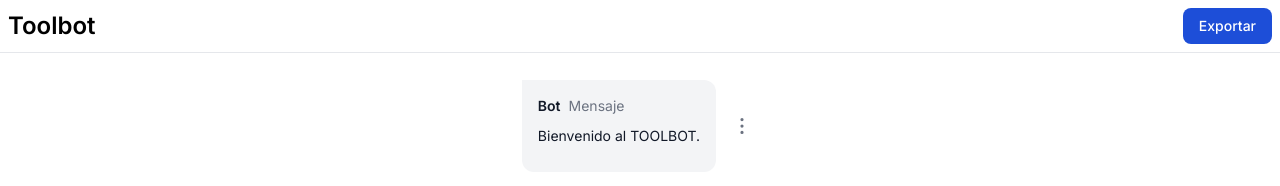
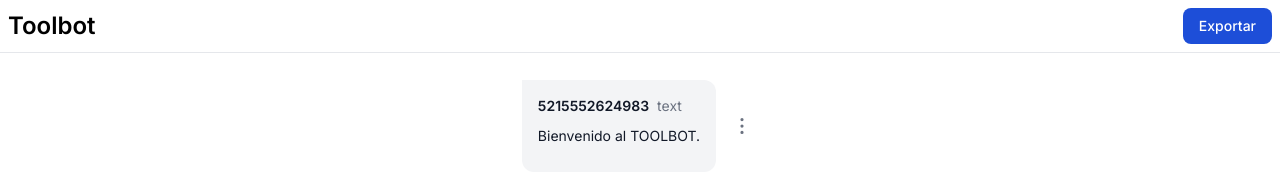
Before and after one commit to bmenchaca-conceptomovil/toolbot, a Next.js app: page / in a window 1280 px wide. Shown: the top 186 px of the page. Built offline with nearby package versions, Linux system fonts and the light colour scheme.

Commit message:
refactor: @rarellano new data structure for messages

```diff
--- a/app/page.js
+++ b/app/page.js
@@ -5,19 +5,41 @@ import { ChatBubbleBottomCenterTextIcon, DevicePhoneMobileIcon, CloudIcon, Walle
 export default function Home() {
 
   const [isDropdownVisible, setIsDropdownVisible] = useState(false);
-  const [messages, setMessages] = useState([
+  const [messages, setMessages] = useState({
+    messages: [
       {
         id: 1,
+        type: "message",
+        data: {
+          from: "5215552624983",
+          to: "527295465229",
+          type: "text",
           text: "Bienvenido al TOOLBOT.",
+          preview_url: false
+        },
+        prev: "0",
+        next: "2"
       }
-  ]);
+    ]
+  });
 
   const addMessage = () => {
     const newMessage = {
-      id: messages.length + 1,
+      id: messages.messages.length + 1,
+      type: "message",
+      data: {
+        from: "5215552624983",
+        to: "527295465229",
+        type: "text",
         text: "Nuevo mensaje",
+        preview_url: false
+      },
+      prev: messages.messages[messages.messages.length - 1].id.toString(),
+      next: (messages.messages.length + 2).toString()
     };
-    setMessages([...messages, newMessage]);
+    setMessages({
+      messages: [...messages.messages, newMessage]
+    });
   };
 
   const [selectedMessageId, setSelectedMessageId] = useState(null);
@@ -31,9 +53,13 @@ export default function Home() {
   const toggleDropdown = (messageId) => {
     setIsDropdownVisible(!isDropdownVisible);
     setSelectedMessageId(messageId);
-    setEditedMessage(editedMessages[messageId] || messages.find((message) => message.id === messageId).text);
+
+    const messageToEdit = messages.messages.find((message) => message.id === messageId);
+
+    setEditedMessage(editedMessages[messageId] || (messageToEdit && messageToEdit.data.text) || "");
     setIsEditing(false);
   };
+
 
   const deleteMessage = () => {
     if (selectedMessageId !== null) {
@@ -52,6 +78,8 @@ export default function Home() {
   const startEditing = (messageId) => {
     setIsEditing(true);
     setSelectedMessageId(messageId);
+    const messageToEdit = messages.messages.find((message) => message.id === messageId);
+    setEditedMessage(editedMessages[messageId] || messageToEdit.data.text);
   };
 
   const stopEditing = () => {
@@ -61,17 +89,27 @@ export default function Home() {
 
   const editMessage = () => {
     if (selectedMessageId !== null) {
-      setMessages((prevMessages) =>
-        prevMessages.map((message) =>
+      const editedText = editedMessages[selectedMessageId];
+
+      // Verificar si el texto editado no está vacío
+      if (editedText !== undefined && editedText.trim() !== "") {
+        setMessages((prevMessages) => ({
+          ...prevMessages,
+          messages: prevMessages.messages.map((message) =>
             message.id === selectedMessageId
-            ? { ...message, text: editedMessages[message.id] || message.text }
+              ? { ...message, data: { ...message.data, text: editedText } }
               : message
-        )
-      );
+          ),
+        }));
+      }
+
       setIsDropdownVisible(false);
     }
+
     stopEditing();
   };
+
+
 
 
   return (
@@ -90,17 +128,17 @@ export default function Home() {
       </nav>
 
       <div className="mt-4">
-        {messages.map((message) => (
+        {messages.messages.map((message) => (
           <div key={message.id} className="flex items-start gap-2.5 mt-2">
             <div className="flex flex-col max-w-[320px] leading-1.5 p-4 border-gray-200 bg-gray-100 rounded-e-xl rounded-es-xl dark:bg-gray-700">
               <div className="flex items-center space-x-2 rtl:space-x-reverse">
-                <span className="text-sm font-semibold text-gray-900 dark:text-white">Bot</span>
-                <span className="text-sm font-normal text-gray-500 dark:text-gray-400">Mensaje</span>
+                <span className="text-sm font-semibold text-gray-900 dark:text-white">{message.data.from}</span>
+                <span className="text-sm font-normal text-gray-500 dark:text-gray-400">{message.data.type}</span>
               </div>
               <p className="text-sm font-normal py-2.5 text-gray-900 dark:text-white">
                 {isEditing && selectedMessageId === message.id ? (
                   <textarea
-                    value={editedMessages[message.id] !== undefined ? editedMessages[message.id] : message.text}
+                    value={editedMessages[message.id] !== undefined ? editedMessages[message.id] : message.data.text}
                     onChange={(e) =>
                       setEditedMessages((prevEditedMessages) => ({
                         ...prevEditedMessages,
@@ -110,12 +148,13 @@ export default function Home() {
                     className="w-full border rounded p-2"
                   />
                 ) : (
-                  message.text
+                  message.data.text
                 )}
               </p>
 
               <span className={`text-sm font-normal text-red-500 dark:text-gray-400 ${messageStatus[message.id] ? '' : 'hidden'}`}>
-                Finalizada</span>
+                Finalizada
+              </span>
             </div>
             <button
               id={`dropdownMenuIconButton_${message.id}`}
@@ -151,11 +190,11 @@ export default function Home() {
                     Finalizar
                   </a>
                 </li>
-
               </ul>
             </div>
           </div>
         ))}
+
 
 
       </div>
```
Lines whose indentation alone changed are shown as unchanged.
